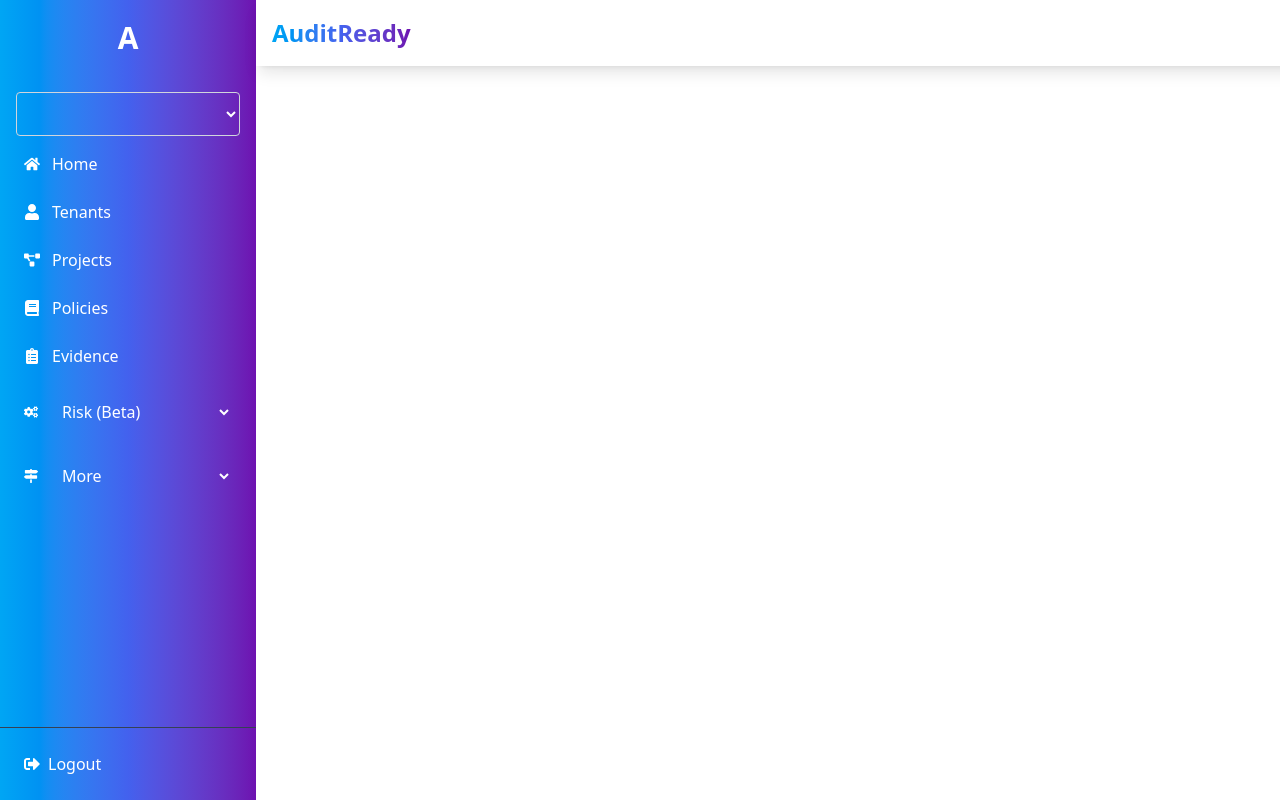
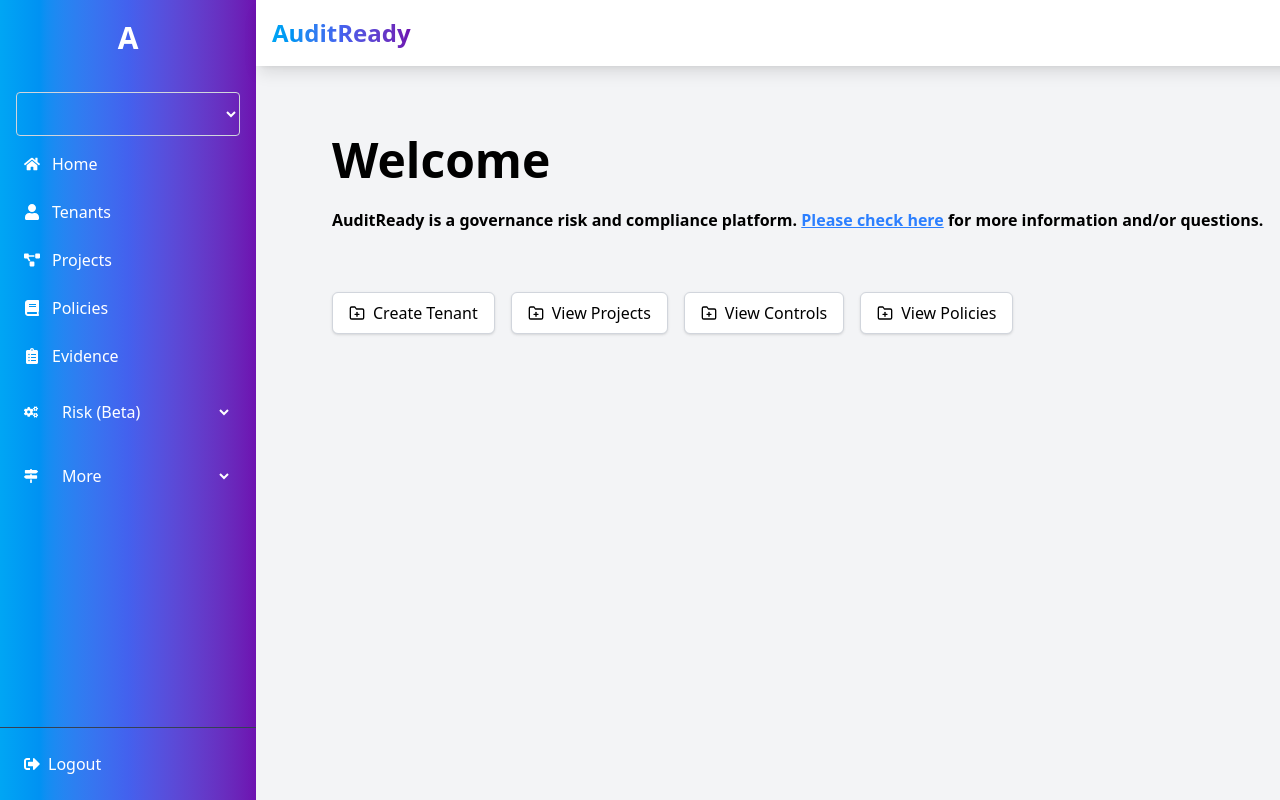
Before and after one commit to Kapil2512-dot/AuditReady, a React (Vite) app: page / in a window 1280 px wide. Built offline with nearby package versions, Linux system fonts and the light colour scheme.

Commit message:
New Page added and some content

```diff
--- /dev/null
+++ b/src/components/Main.jsx
@@ -0,0 +1,43 @@
+import React from "react";
+import { FiFolderPlus } from "react-icons/fi";
+
+const Main = () => {
+  const buttonsData = [
+    { label: "Create Tenant", icon: <FiFolderPlus /> },
+    { label: "View Projects", icon: <FiFolderPlus /> },
+    { label: "View Controls", icon: <FiFolderPlus /> },
+    { label: "View Policies", icon: <FiFolderPlus /> },
+  ];
+  return (
+    <div className="flex-1 h-screen mt-0 p-4 bg-gray-100">
+      <div className="mt-30 ml-15">
+        <h1 className="text-5xl font-bold">Welcome</h1>
+        <p className="mt-6 font-semibold">
+          AuditReady is a governance risk and compliance platform.{" "}
+          <a
+            href="https://github.com/Kapil2512-dot/AuditReady"
+            className="text-blue-500 underline hover:text-blue-700"
+            rel="noopener noreferrer"
+          >
+            Please check here
+          </a>{" "}
+          for more information and/or questions.
+        </p>
+        <div className="flex space-x-4">
+          {/* Container for buttons */}
+          {buttonsData.map((button, index) => (
+            <button
+              key={index}
+              className="bg-white border mt-15 border-gray-300 rounded-md px-4 py-2 inline-flex items-center shadow-sm cursor-pointer hover:bg-blue-200 focus:outline-none w-auto max-w-max"
+            >
+              <span className="mr-2">{button.icon}</span> {/* Icon */}
+              <span>{button.label}</span> {/* Label */}
+            </button>
+          ))}
+        </div>
+      </div>
+    </div>
+  );
+};
+
+export default Main;
--- a/src/page/Home.jsx
+++ b/src/page/Home.jsx
@@ -1,20 +1,22 @@
 import React from "react";
 import Navbar from "../components/Navbar";
 import Sidebar from "../components/Sidebar";
+import Main from "../components/Main";
 
 const Home = () => {
   return (
-    <>
-      <div className="flex h-screen">
-        {/* Sidebar Component */}
-        <Sidebar />
+    <div className="flex h-screen">
+      {/* Sidebar */}
+      <Sidebar />
 
-        {/* Main Container for Navbar */}
-        <div className="flex flex-col  flex-1">
-          <Navbar />
+      {/* Main Content */}
+      <div className="flex flex-col flex-1">
+        <Navbar />
+        <div className="className=" flex-1 p-4>
+          <Main />
         </div>
       </div>
-    </>
+    </div>
   );
 };
 
```
